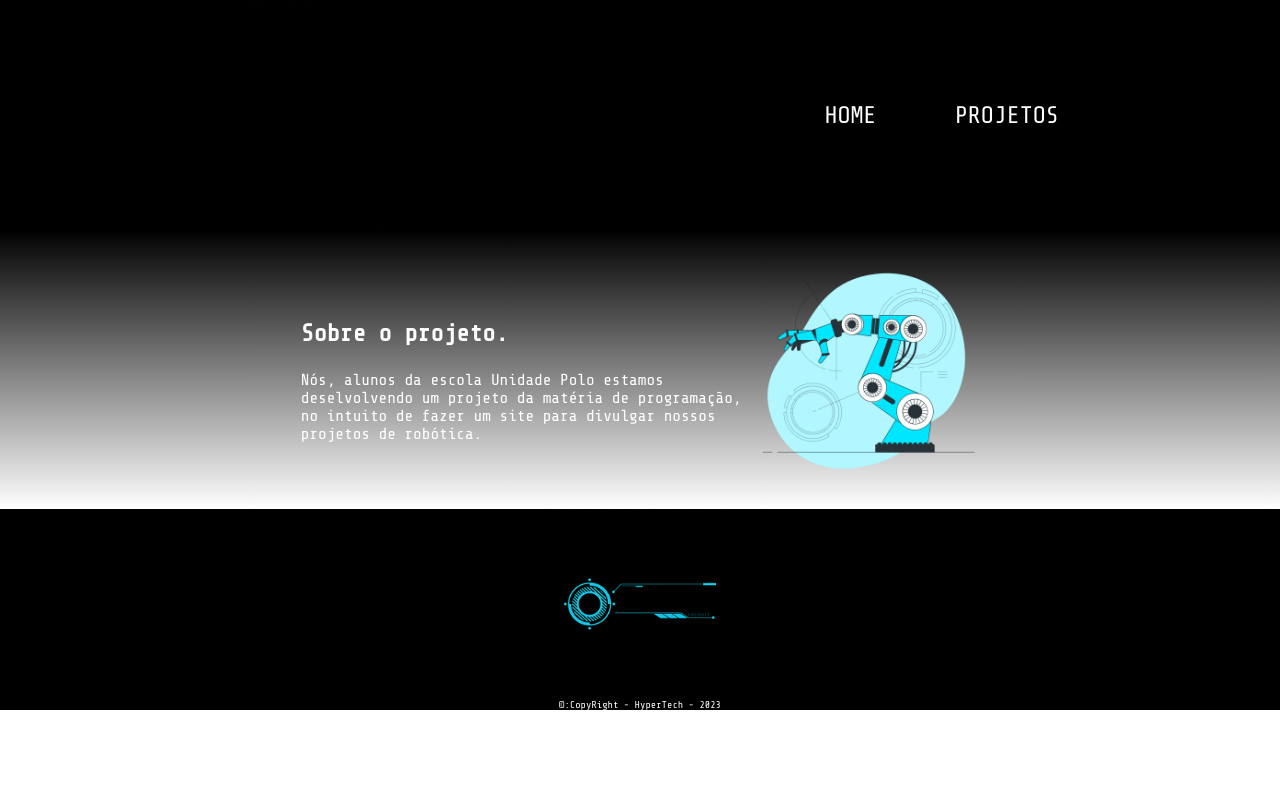
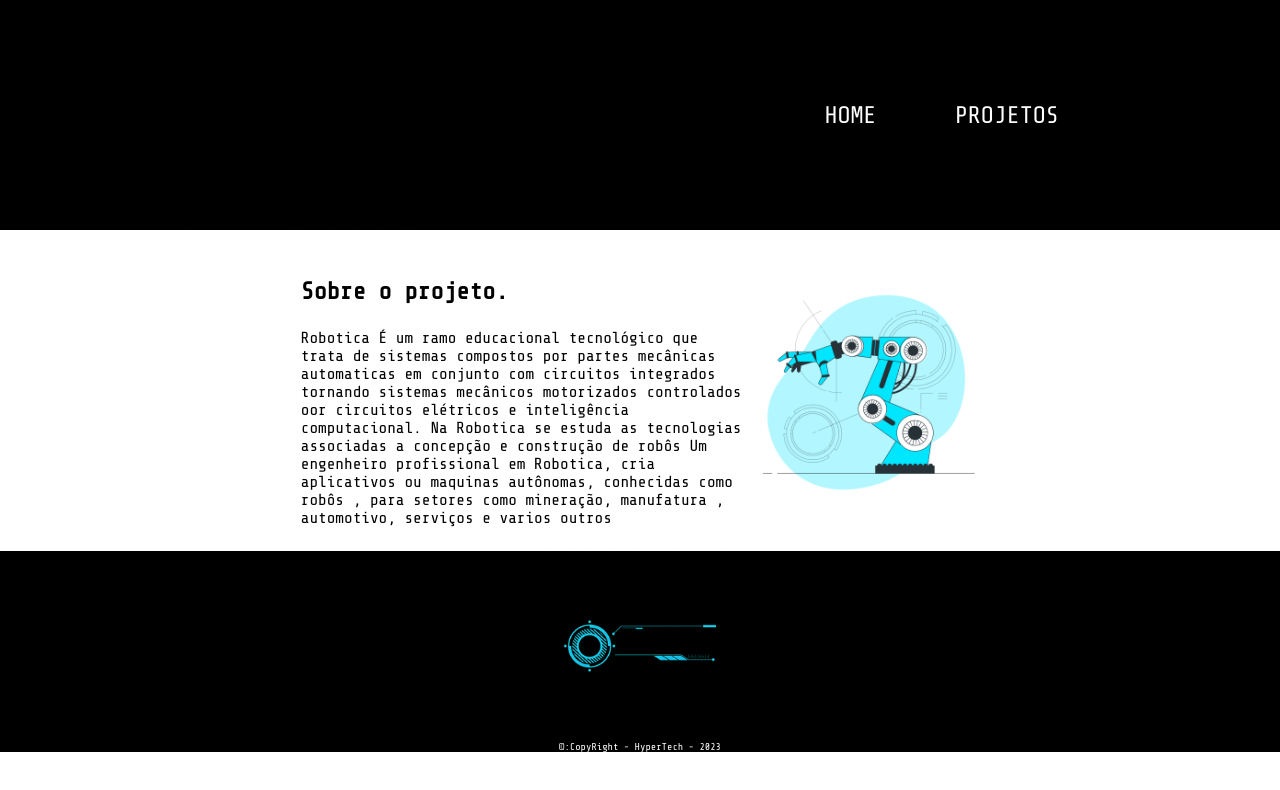
Before and after one commit to MilenaMoura/site--hypertech, a plain HTML site: page index.html in a window 1280 px wide. Drawn offline with nearby package versions, Linux system fonts and the light colour scheme.

Commit message:
Add files via upload

```diff
--- a/index.html
+++ b/index.html
@@ -25,7 +25,10 @@
     <section class="escola">
          <div class="escola-div-conteudo">
                 <h2 class="escola-titulo">Sobre o projeto.</h2>
-               <P class="escola-texto-um">Nós, alunos da escola Unidade Polo estamos deselvolvendo um projeto da matéria de programação, no intuito de fazer um site para divulgar nossos projetos de robótica. </P></div>
+               <P class="escola-texto-um">Robotica
+                É um ramo educacional tecnológico que trata de sistemas compostos por partes mecânicas automaticas em conjunto com circuitos integrados tornando sistemas mecânicos motorizados controlados oor circuitos elétricos e inteligência computacional.
+                Na Robotica se estuda as tecnologias associadas a concepção e construção de robôs
+                Um engenheiro profissional em Robotica, cria aplicativos ou maquinas autônomas, conhecidas como robôs , para setores como mineração, manufatura , automotivo, serviços e varios outros </P></div>
 
            <img class="escola-imagem" src="robo3.png" alt="robo explicando a aula">
 
--- a/style.css
+++ b/style.css
@@ -17,7 +17,7 @@ body{
 
 .cabecalho-texto{
     text-transform: uppercase;
-    color: white;
+    color: rgb(255, 255, 255);
     text-decoration: none;
 }
 
@@ -45,8 +45,7 @@ body{
 }
 
 .escola{
-    background-image: linear-gradient(BLACK,gray, white);
-    color: white;
+    background-image:black;
     display: flex;
     justify-content: center;
     align-items: center;
```
